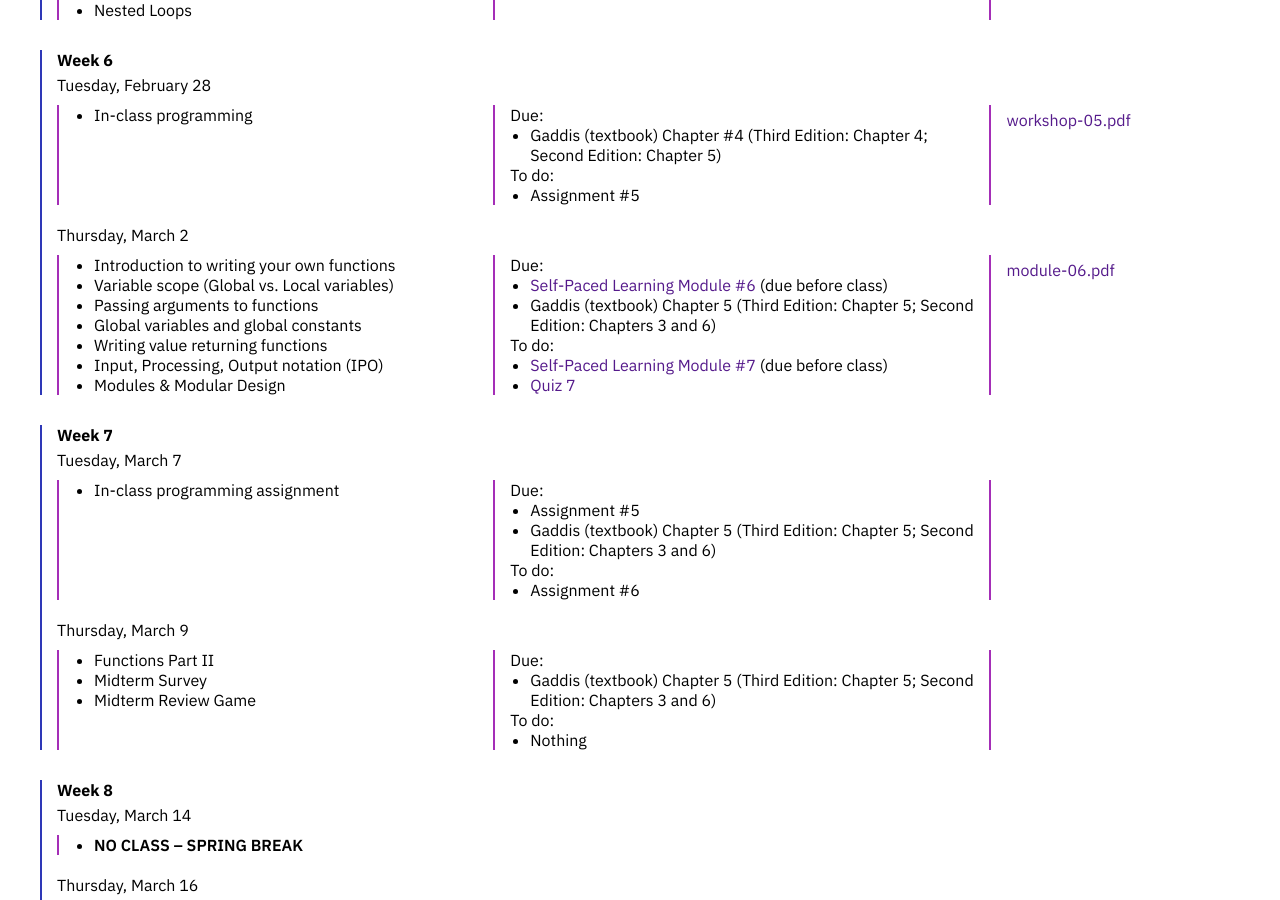
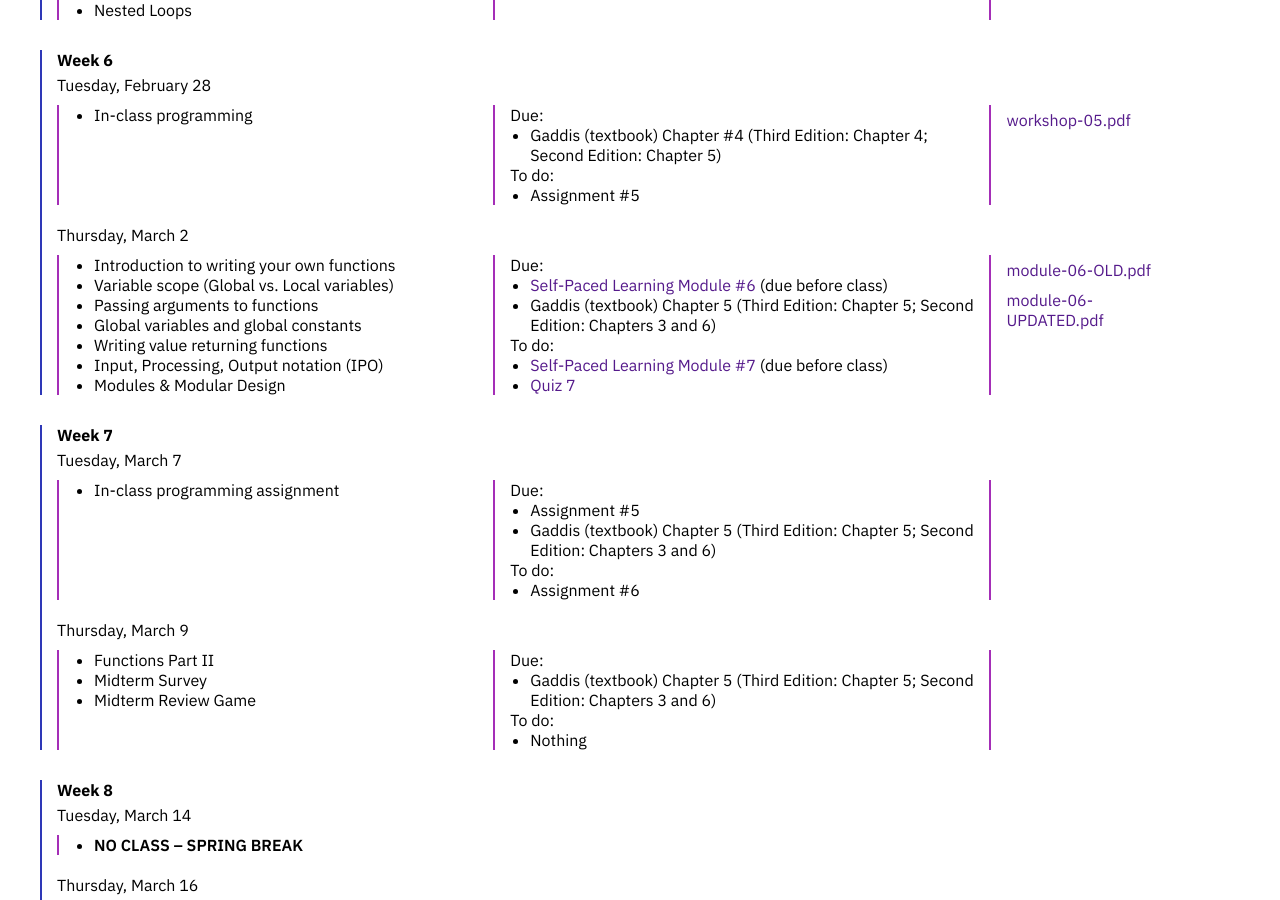
Before and after one commit to emilydidthis/CSCI-UA.0002-Spring23, a Jekyll site: the page built from schedule-TR.markdown, in a window 1280 px wide and 900 px high, scrolled down 2275 px. Built offline with Jekyll 4.4.1, drawn with Linux system fonts in a browser that asks for light colours.

Commit message:
updating module 6 slides for both classes

```diff
--- a/schedule-MW.markdown
+++ b/schedule-MW.markdown
@@ -400,7 +400,7 @@
 <div class="week-column materials" markdown="1">
 
 ### Materials
-<a href="{{ site.url }}{{ site.baseurl }}/assets/slides-MW/module-06-MW.pdf">module-06.pdf</a>
+<a href="{{ site.url }}{{ site.baseurl }}/assets/slides/module-06.pdf">module-06.pdf</a>
 <a href="{{ site.url }}{{ site.baseurl }}/assets/code/username-handler.py" ><code>username-handler.py</code></a>
 
 
--- a/schedule-TR.markdown
+++ b/schedule-TR.markdown
@@ -388,7 +388,8 @@
 <div class="week-column materials" markdown="1">
 
 ### Materials
-<a href="{{ site.url }}{{ site.baseurl }}/assets/slides/module-06.pdf">module-06.pdf</a>
+<a href="{{ site.url }}{{ site.baseurl }}/assets/slides-TR/module-06-TR.pdf">module-06-OLD.pdf</a>
+<a href="{{ site.url }}{{ site.baseurl }}/assets/slides/module-06.pdf">module-06-UPDATED.pdf</a>
 
 </div>
 </div>
```
Also changed, not shown: 2 other files.
